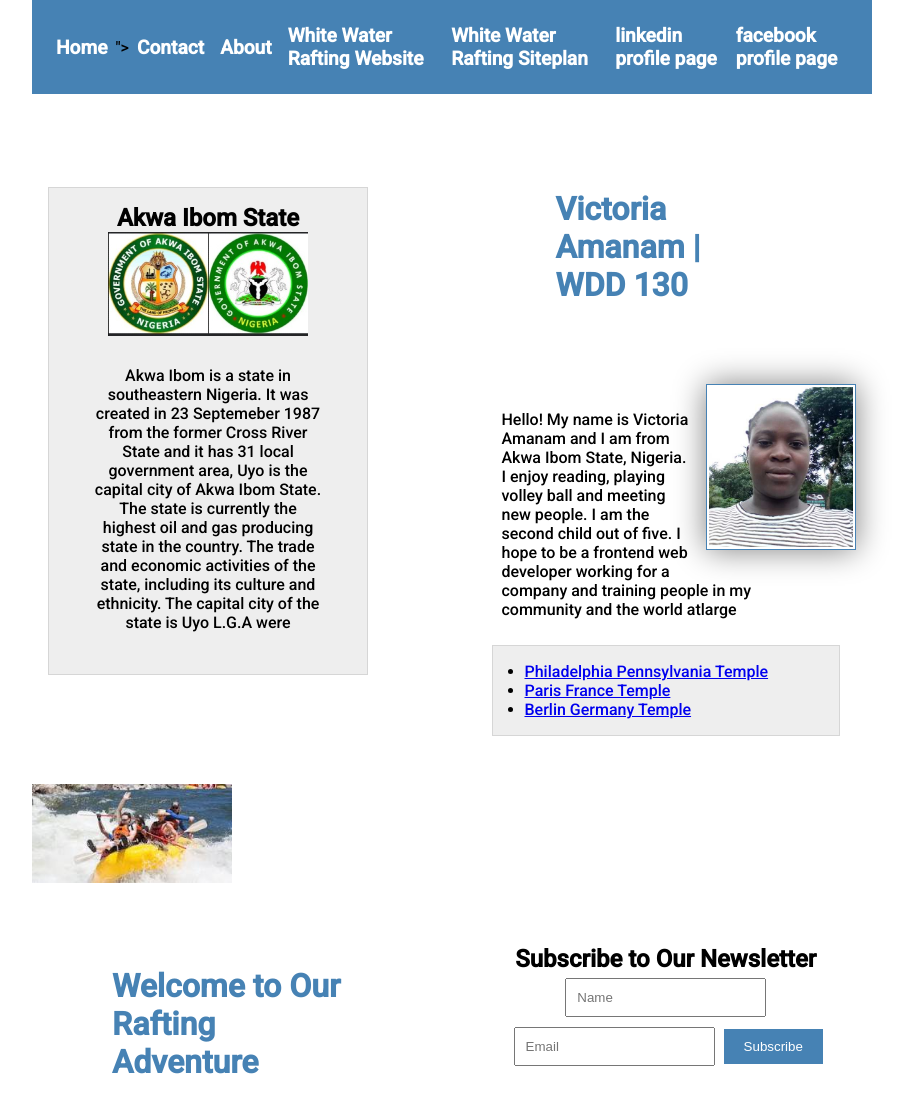
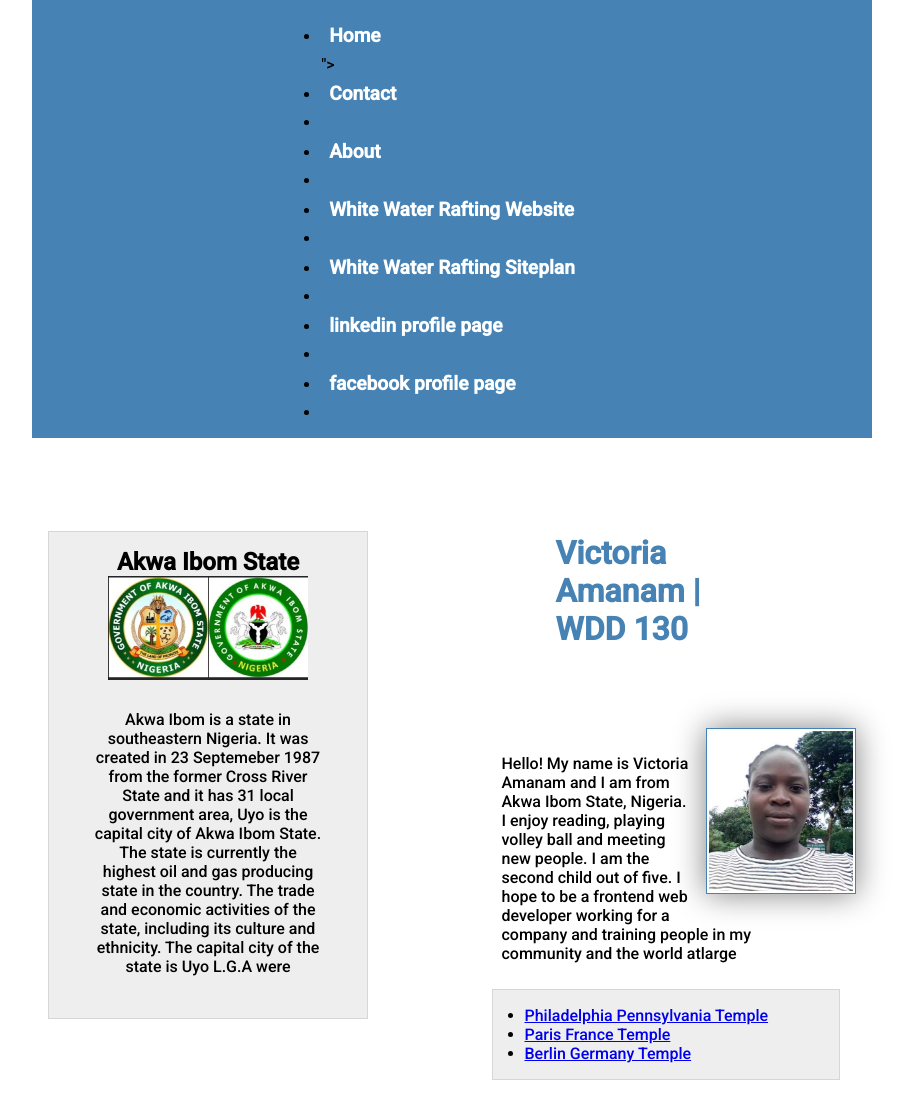
Before and after one commit to vamanam/wdd130, a plain HTML site: page index.html in a window 1280 px wide. Shown: the top 1100 px of the page, without its empty margins (188-1095 px from the left). Drawn offline with Linux system fonts and the light colour scheme.

Commit message:
Update index.html

```diff
--- a/index.html
+++ b/index.html
@@ -4,7 +4,6 @@
     <head>
         <meta charset="utf-8">
         <meta name="viewport" content="width=device-width,initial-scale=1.0">
-        <title>Victoria Amanam | WDD 130</title>
         <meta name="description" content="Victoria Amanam's BYU-Idaho WDD 130 course home page">
         <meta name="author" content="Victoria Amanam">
         <link type="text/css" href="styles/style.css" rel="stylesheet">
@@ -15,13 +14,16 @@
        <body>
             <header>
                 <nav>
-                    <a href="index.html" class="active">Home</a>">
-                    <a href="contact.html">Contact</a>
-                    <a href="about.html">About</a>
-                    <a href="wwr/">White Water Rafting Website</a>
-                    <a href="wwr/site-plan-rafting.html">White Water Rafting Siteplan</a>
-                    <a href="https://www.linkedin.com/in/victoria-amanam-81a454264/?lipi=urn%3Ali%3Apage%3Ad_flagship3_feed%3BCp9jI5wgTiW2dXzj5zY4Aw%3D%3D">linkedin profile page</a>
-                    <a href="https://www.facebook.com/victoria.amanam.9">facebook profile page</a>
+                    <ul>
+                        <li><a href="index.html" class="active">Home</a>"></li>
+                        <li><a href="contact.html">Contact</a><li>
+                        <li><a href="about.html">About</a><li>
+                        <li><a href="wwr/">White Water Rafting Website</a><li>
+                        <li><a href="wwr/site-plan-rafting.html">White Water Rafting Siteplan</a><li>
+                        <li><a href="https://www.linkedin.com/in/victoria-amanam-81a454264/?lipi=urn%3Ali%3Apage%3Ad_flagship3_feed%3BCp9jI5wgTiW2dXzj5zY4Aw%3D%3D">linkedin profile page</a><li>
+                        <li><a href="https://www.facebook.com/victoria.amanam.9">facebook profile page</a><li>
+                    </ul>
+
                 </nav>
             </header>
 
```
